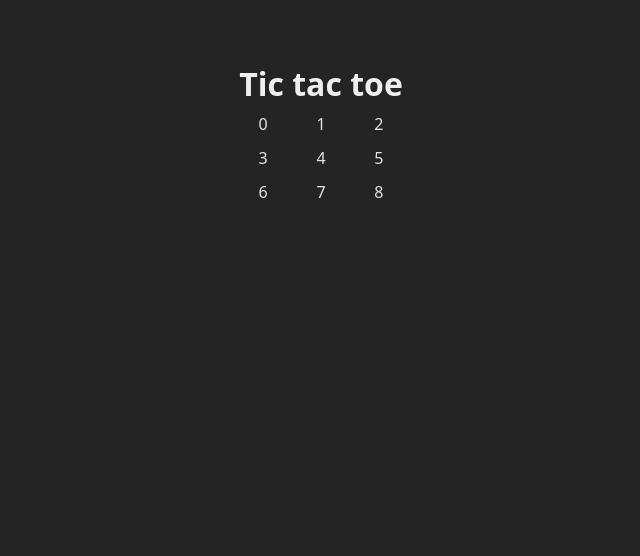
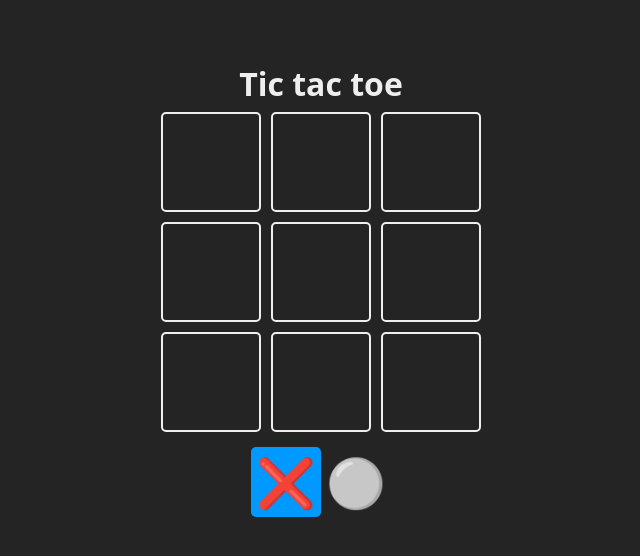
Before and after one commit to CamiloFalla/tictoe, a React (Vite) app in the folder tic-tac-toe/: page / in a window 1280 px wide. Shown: the top 556 px of the page, without its empty margins (319-959 px from the left). Built offline with nearby package versions, Linux system fonts and the light colour scheme.

Commit message:
Actualizado un poco el juego

```diff
--- a/tic-tac-toe/src/App.jsx
+++ b/tic-tac-toe/src/App.jsx
@@ -1,16 +1,41 @@
 import { useState } from 'react'
-import reactLogo from './assets/react.svg'
-import viteLogo from '/vite.svg'
 import './App.css'
 
 const TURNS = {
-  X: 'x',
-  O: 'o'
+  X: '❌',
+  O: '⚪'
 }
 
-const board = Array(9).fill(null)
+
+
+const Square = ({ children, isSelected, updateBoard, index }) => {
+  const className = `square ${isSelected ? 'is-selected' : ''}`
+
+  const handleClick = () => {
+    updateBoard(index)
+  }
+
+  return (
+    <div onClick={handleClick} className={className}>
+      {children}
+    </div>
+  )
+
+}
 
 function App() {
+  const [board, setBoard] = useState(Array(9).fill(null))
+
+  const [turn, setTurn]=useState(TURNS.X)
+
+  const updateBoard = (index) => {
+    const newBoard = [...board]
+    newBoard[index] =turn
+    setBoard(newBoard)
+    const newTurn = turn === TURNS.X ? TURNS.O : TURNS.X
+    setTurn(newTurn)
+  }
+
   return (
   <>
     <main className='board'>
@@ -19,14 +44,24 @@ function App() {
         {
           board.map((_, index) => {
             return (
-              <div className='cell' key={index}>
-                <span className='cell_content'>
-                  {index}
-                </span>
-              </div>
+              <Square
+                key={index}
+                index={index}
+                updateBoard={updateBoard}
+              >
+                {board[index]}
+            </Square>
             )
           })
         }
+      </section>
+      <section className='turn'>
+        <Square isSelected={turn === TURNS.X}>
+          {TURNS.X}
+        </Square>
+        <Square isSelected={turn === TURNS.O}>
+          {TURNS.O}
+        </Square>
       </section>
 
     </main>
```
